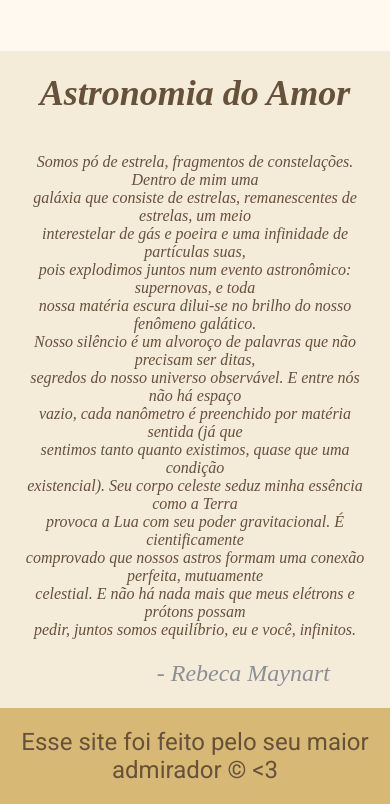
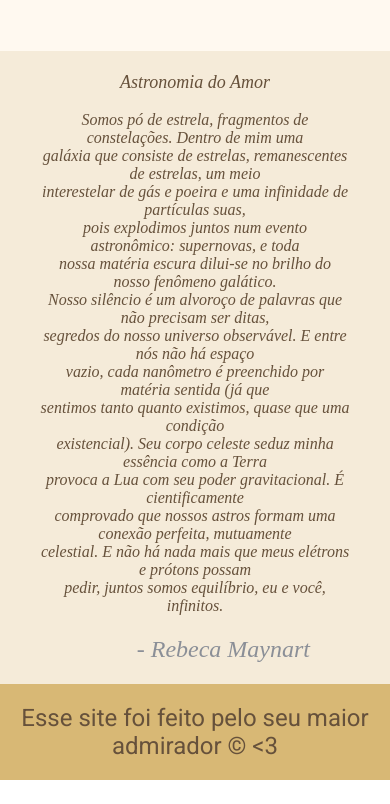
Before and after one commit to JorginPistola/OdinAtividade1, a plain HTML site: page index.html in a window 390 px wide. Shown: the part 3018-3822 px from the top of the page. After the commit the page ends 3798 px from the top, so only its background shows below. Drawn offline with Linux system fonts and the light colour scheme.

Commit message:
did the same shit again

```diff
--- a/index.html
+++ b/index.html
@@ -55,7 +55,7 @@
       </div>
       <div>
         <div class="poema">
-          <h1>Astronomia do Amor</h1>
+          Astronomia do Amor
           <p class="poem">
             Somos pó de estrela, fragmentos de constelações. Dentro de mim uma
             galáxia que consiste de estrelas, remanescentes de estrelas, um meio
--- a/styles.css
+++ b/styles.css
@@ -214,8 +214,6 @@ body {
   }
   .poema {
     font-size: large;
-    padding-left: 20px;
-    padding-right: 20px;
   }
   .poem {
     font-size: medium;
```
